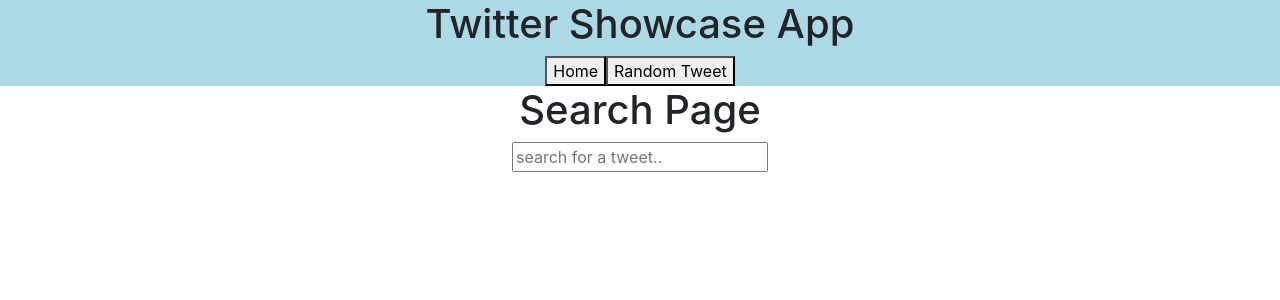
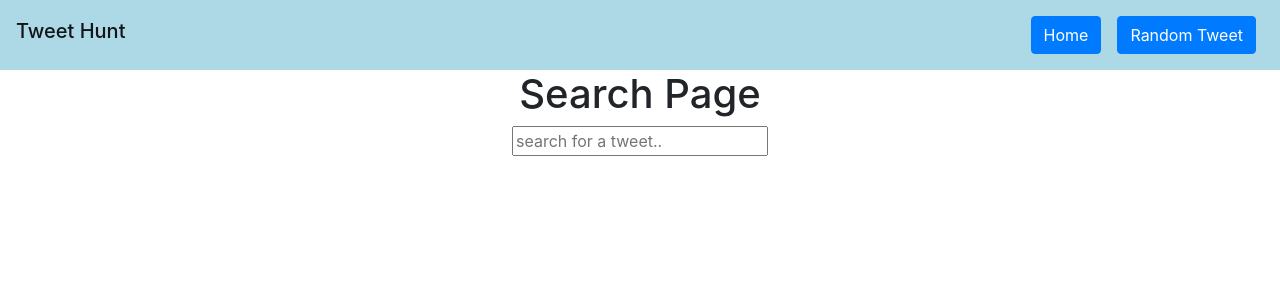
Before and after one commit to cesarpreza/twitter-showcase, a React (Create React App) app in the folder client/: page /search in a window 1280 px wide. Shown: the top 300 px of the page. Built offline with nearby package versions, Linux system fonts and the light colour scheme.

Commit message:
fixed navbar bug causing buttons not to work

```diff
--- a/client/src/components/HomePage.js
+++ b/client/src/components/HomePage.js
@@ -23,14 +23,22 @@
     return (
             <div>
                 <div>
-                    <nav className='navbar-expand-md navbar-light' style={{backgroundColor: 'lightblue'}} >
-                        <h1>Twitter Showcase App</h1>
-                        <Link to='/search'>
-                            <button>Search</button>
-                        </Link>
-                        <Link to='/random'>
-                            <button>Random Tweet</button>
-                        </Link>
+                    <nav className='navbar navbar-light navbar-expand-md' style={{backgroundColor: 'lightblue'}} >
+                    <h3 className='navbar-brand'>Tweet Hunt</h3>
+                        <div className='collapse navbar-collapse' id='menuContainer'>
+                            <ul className='navbar-nav ml-auto'>
+                                        <li className='nav-item'>
+                                            <Link className='nav-link' to='/search'>
+                                                <button className='btn btn-primary'>Search</button>
+                                            </Link>
+                                        </li>
+                                        <li className='nav-item'>
+                                            <Link className='nav-link' to='/random'>
+                                                <button className='btn btn-primary' >Random Tweet</button>
+                                            </Link>
+                                        </li>
+                                    </ul>
+                        </div>
                     </nav>
                 </div>
                 <div>
--- a/client/src/components/TweetSearch.js
+++ b/client/src/components/TweetSearch.js
@@ -6,14 +6,24 @@
         return (
             <div>
                 <div>
-                    <nav className='navbar-expand-md navbar-light' style={{ backgroundColor: 'lightblue' }}>
-                        <h1>Twitter Showcase App</h1>
-                        <Link to='/' >
-                            <button>Home</button>
-                        </Link>
-                        <Link to='/random'>
-                            <button>Random Tweet</button>
-                        </Link>
+                    <nav className='navbar navbar-light navbar-expand-md' style={{ backgroundColor: 'lightblue' }}>
+                        <h3 className='navbar-brand'>Tweet Hunt</h3>
+                        <div className='collapse navbar-collapse'>
+                            <ul className='navbar-nav ml-auto'>
+                                <li className='nav-item'>
+                                    <Link className='nav-link' to='/' >
+                                        <button className='btn btn-primary'>Home</button>
+                                    </Link>
+                                </li>
+                                <li className='nav-item'>
+                                    <Link className='nav-link' to='/random'>
+                                        <button className='btn btn-primary'>Random Tweet</button>
+                                    </Link>
+                                </li>
+                            </ul>
+                        </div>
+
+
                     </nav>
                 </div>
 
```
